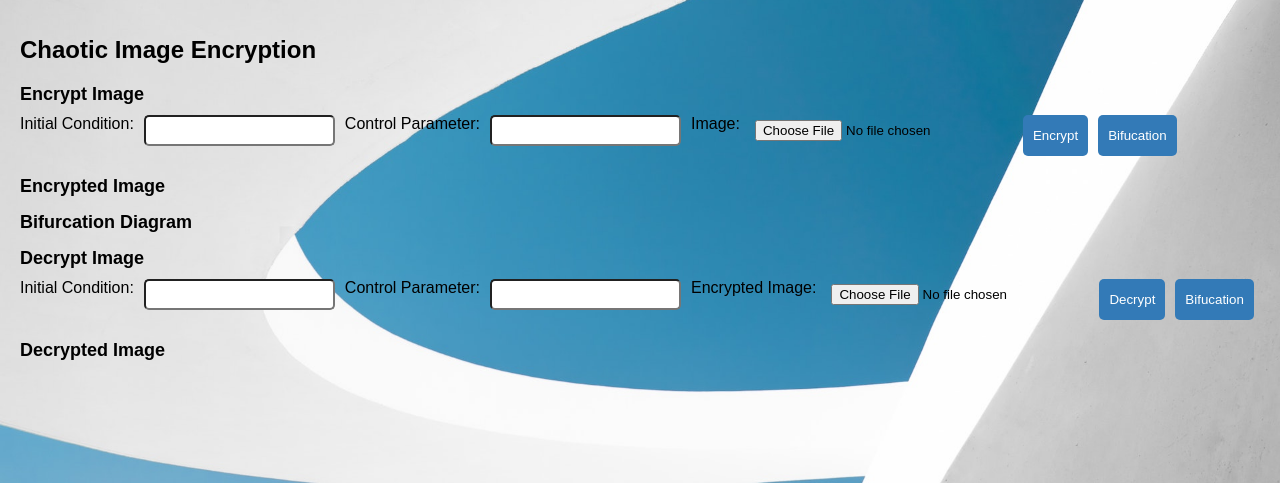
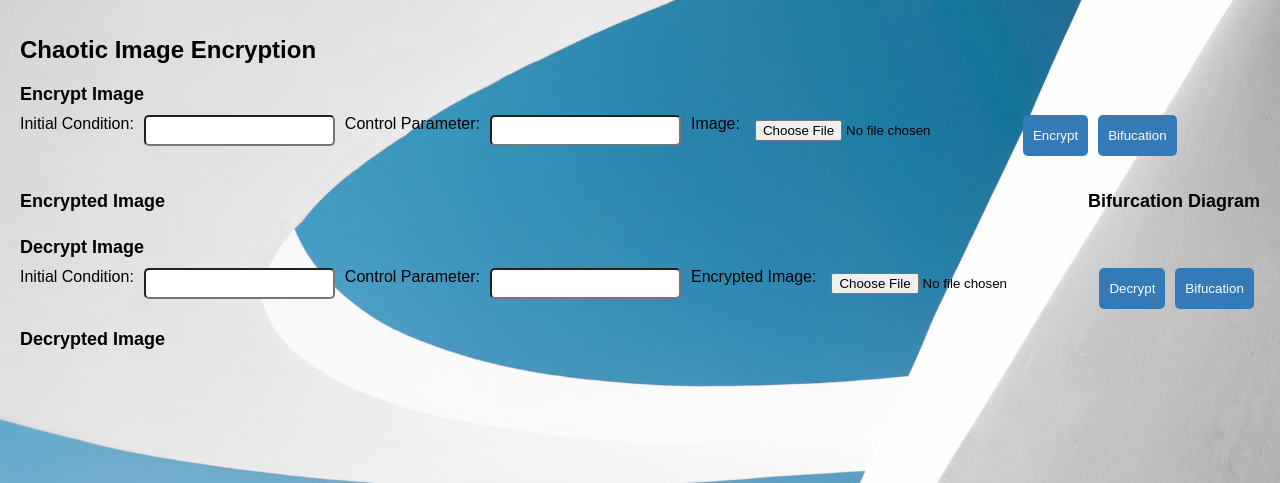
Before and after one commit to kunal9922/EncryptionAndDecryptionUsingChaoticKeySequence, a Flask app: page / in a window 1280 px wide. Shown: the top 483 px of the page. Run offline with Flask 3, Linux system fonts and the light colour scheme.

Commit message:
aligning encrypted image and bifurcation diagram side by side

```diff
--- a/static/css/styles.css
+++ b/static/css/styles.css
@@ -19,6 +19,21 @@ body {
     font-size: 18px;
     margin-bottom: 10px;
   }
+
+  #imageContainer {
+    display: flex;
+    align-items: center;
+  }
+
+  #encryptedImage, #bifurcationDiagram {
+    flex: 1;
+  }
+
+  #headingContainer {
+    display: flex;
+    justify-content: space-between;
+  }
+
 
   form {
     margin-bottom: 20px;
--- a/templates/index.html
+++ b/templates/index.html
@@ -23,11 +23,21 @@
         <button class = "bifurcation">Bifucation</button>
     </form>
 
-    <h2>Encrypted Image</h2>
+    <!-- <h2>Encrypted Image</h2>
     <div id="encryptedImage"></div>
 
     <h2>Bifurcation Diagram</h2>
-    <div id="bifurcationDiagram"></div>
+    <div id="bifurcationDiagram"></div> -->
+
+    <div id="headingContainer">
+        <h2>Encrypted Image</h2>
+        <h2>Bifurcation Diagram</h2>
+      </div>
+
+    <div id="imageContainer">
+        <div id="encryptedImage"></div>
+        <div id="bifurcationDiagram"></div>
+    </div>
 
     <h2>Decrypt Image</h2>
     <form id="decryptForm">
```
Also changed, not shown: static/images/encrypted.jpg.
